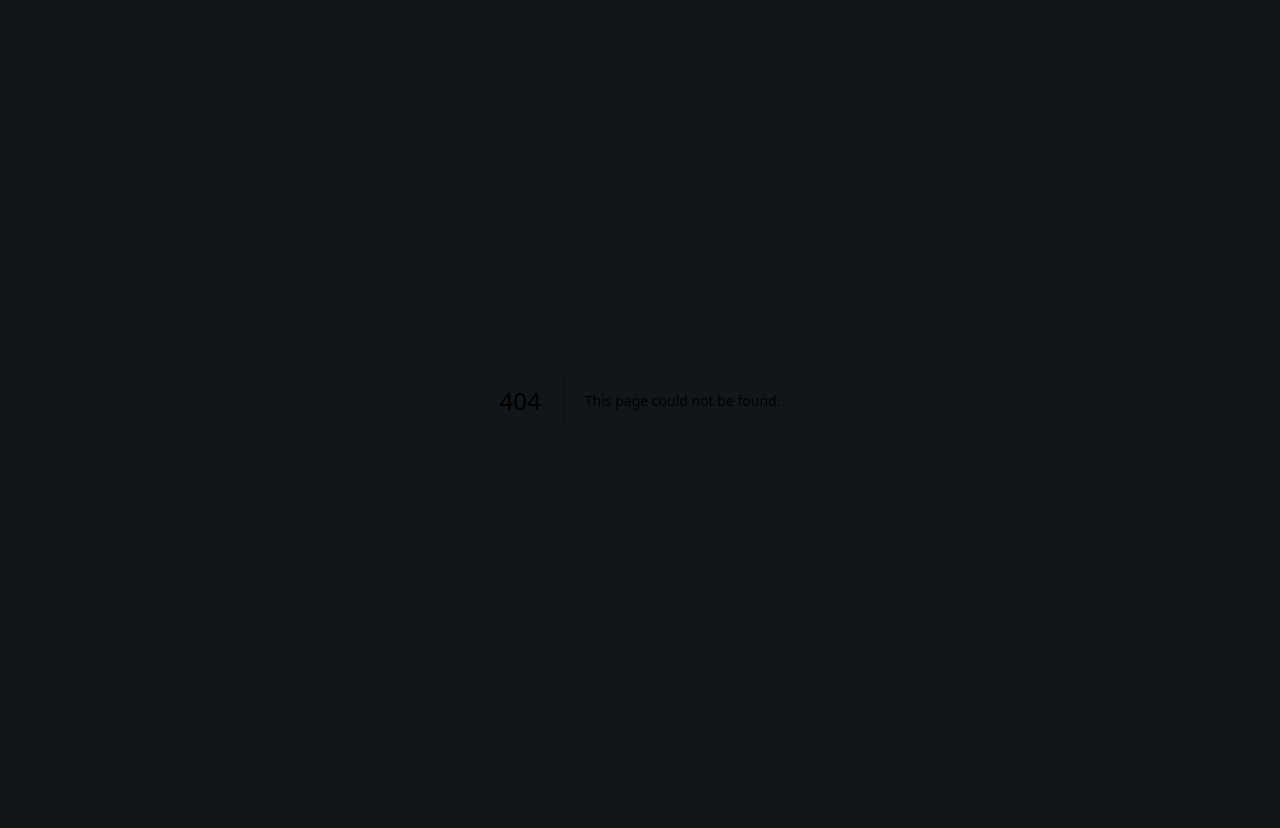
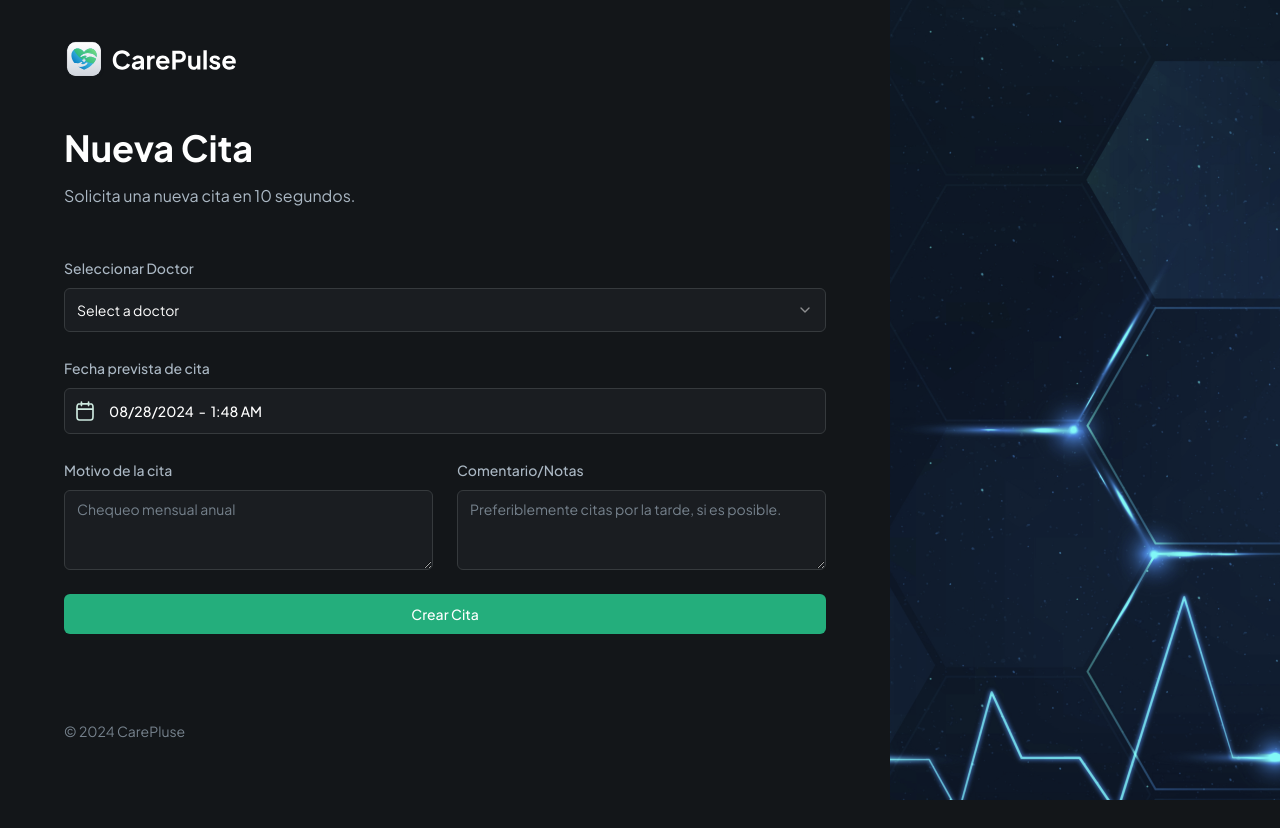
Before and after one commit to rody-huancas/patient-managment-system-nextjs, a Next.js app: page /patients/1/new-appointment in a window 1280 px wide. Before the commit this address had no page. Before the commit the page ends 800 px from the top, so only its background shows below. Built offline with nearby package versions, Linux system fonts and the light colour scheme.

Commit message:
Feat: form for register appointment

```diff
--- /dev/null
+++ b/app/patients/[userId]/new-appointment/page.tsx
@@ -0,0 +1,40 @@
+import Image from "next/image";
+import { SearchParamProps } from "@/types";
+import { AppointmentForm } from "@/components/forms/AppointmentForm";
+
+const Appointment = async ({ params: { userId } }: SearchParamProps) => {
+
+  return (
+    <div className="flex h-screen max-h-screen">
+      <section className="remove-scrollbar container my-auto">
+        <div className="sub-container max-w-[860px] flex-1 justify-between">
+          <Image
+            src="/assets/icons/logo-full.svg"
+            height={1000}
+            width={1000}
+            alt="logo"
+            className="mb-12 h-10 w-fit"
+          />
+
+          <AppointmentForm
+            patientId={""}
+            userId={userId}
+            type="create"
+          />
+
+          <p className="copyright mt-10 py-12">&copy; {new Date().getFullYear()} CarePluse</p>
+        </div>
+      </section>
+
+      <Image
+        src="/assets/images/appointment-img.png"
+        height={1500}
+        width={1500}
+        alt="appointment"
+        className="side-img max-w-[390px] bg-bottom"
+      />
+    </div>
+  );
+};
+
+export default Appointment;
--- /dev/null
+++ b/components/forms/AppointmentForm.tsx
@@ -0,0 +1,161 @@
+"use client";
+
+import Image from "next/image";
+
+import { z } from "zod";
+import { useForm } from "react-hook-form";
+import { useRouter } from "next/navigation";
+import { zodResolver } from "@hookform/resolvers/zod";
+import { Dispatch, SetStateAction, useState } from "react";
+
+import { Status } from "@/types";
+import { Doctors } from "@/constants";
+import { SelectItem } from "@/components/ui/select";
+import { Appointment } from "@/types/appwrite.types";
+import { getAppointmentSchema } from "@/lib/validation";
+
+import { Form } from "../ui/form";
+import SubmitButton from "../SubmitButton";
+import CustomFormField, { FormFieldType } from "../CustomFormField";
+
+import "react-datepicker/dist/react-datepicker.css";
+
+export const AppointmentForm = ({ userId, patientId, type = "create", appointment, setOpen }: {
+  userId      : string;
+  patientId   : string;
+  type        : "create" | "schedule" | "cancel";
+  appointment?: Appointment;
+  setOpen?    : Dispatch<SetStateAction<boolean>>;
+}) => {
+  const router = useRouter();
+  const [isLoading, setIsLoading] = useState(false);
+
+  const AppointmentFormValidation = getAppointmentSchema(type);
+
+  const form = useForm<z.infer<typeof AppointmentFormValidation>>({
+    resolver: zodResolver(AppointmentFormValidation),
+    defaultValues: {
+      primaryPhysician: appointment ? appointment?.primaryPhysician : "",
+      schedule: appointment
+        ? new Date(appointment?.schedule!)
+        : new Date(Date.now()),
+      reason: appointment ? appointment.reason : "",
+      note: appointment?.note || "",
+      cancellationReason: appointment?.cancellationReason || "",
+    },
+  });
+
+  const onSubmit = async (
+    values: z.infer<typeof AppointmentFormValidation>
+  ) => {
+
+    try {
+
+    } catch (error) {
+      console.log(error);
+    }
+    setIsLoading(false);
+  };
+
+  let buttonLabel;
+  switch (type) {
+    case "cancel":
+      buttonLabel = "Cancelar Cita";
+      break;
+    case "schedule":
+      buttonLabel = "Programar una cita";
+      break;
+    default:
+      buttonLabel = "Crear Cita";
+  }
+
+  return (
+    <Form {...form}>
+      <form onSubmit={form.handleSubmit(onSubmit)} className="flex-1 space-y-6">
+        {type === "create" && (
+          <section className="mb-12 space-y-4">
+            <h1 className="header">Nueva Cita</h1>
+            <p className="text-dark-700">
+              Solicita una nueva cita en 10 segundos.
+            </p>
+          </section>
+        )}
+
+        {type !== "cancel" && (
+          <>
+            <CustomFormField
+              fieldType={FormFieldType.SELECT}
+              control={form.control}
+              name="primaryPhysician"
+              label="Seleccionar Doctor"
+              placeholder="Select a doctor"
+            >
+              {Doctors.map((doctor, i) => (
+                <SelectItem key={doctor.name + i} value={doctor.name}>
+                  <div className="flex cursor-pointer items-center gap-2">
+                    <Image
+                      src={doctor.image}
+                      width={32}
+                      height={32}
+                      alt="doctor"
+                      className="rounded-full border border-dark-500"
+                    />
+                    <p>{doctor.name}</p>
+                  </div>
+                </SelectItem>
+              ))}
+            </CustomFormField>
+
+            <CustomFormField
+              fieldType={FormFieldType.DATE_PICKER}
+              control={form.control}
+              name="schedule"
+              label="Fecha prevista de cita"
+              showTimeSelect
+              dateFormat="MM/dd/yyyy  -  h:mm aa"
+            />
+
+            <div
+              className={`flex flex-col gap-6  ${type === "create" && "xl:flex-row"}`}
+            >
+              <CustomFormField
+                fieldType={FormFieldType.TEXTAREA}
+                control={form.control}
+                name="reason"
+                label="Motivo de la cita"
+                placeholder="Chequeo mensual anual"
+                disabled={type === "schedule"}
+              />
+
+              <CustomFormField
+                fieldType={FormFieldType.TEXTAREA}
+                control={form.control}
+                name="note"
+                label="Comentario/Notas"
+                placeholder="Preferiblemente citas por la tarde, si es posible."
+                disabled={type === "schedule"}
+              />
+            </div>
+          </>
+        )}
+
+        {type === "cancel" && (
+          <CustomFormField
+            fieldType={FormFieldType.TEXTAREA}
+            control={form.control}
+            name="cancellationReason"
+            label="Motivo de la anulación"
+            placeholder="Urgent meeting came up"
+          />
+        )}
+
+        <SubmitButton
+          isLoading={isLoading}
+          className={`${type === "cancel" ? "shad-danger-btn" : "shad-primary-btn"} w-full`}
+        >
+          {buttonLabel}
+        </SubmitButton>
+      </form>
+    </Form>
+  );
+};
```
